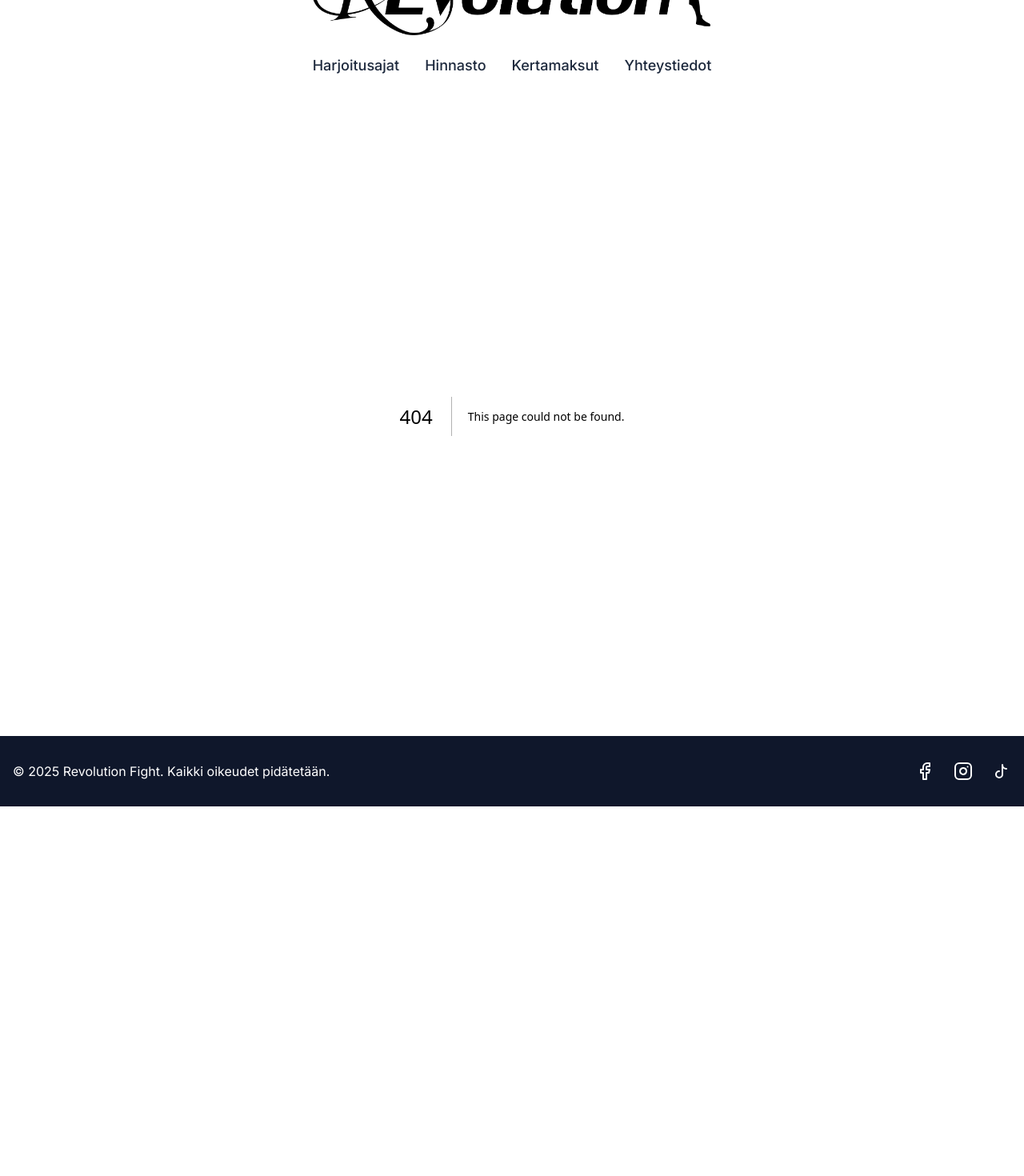
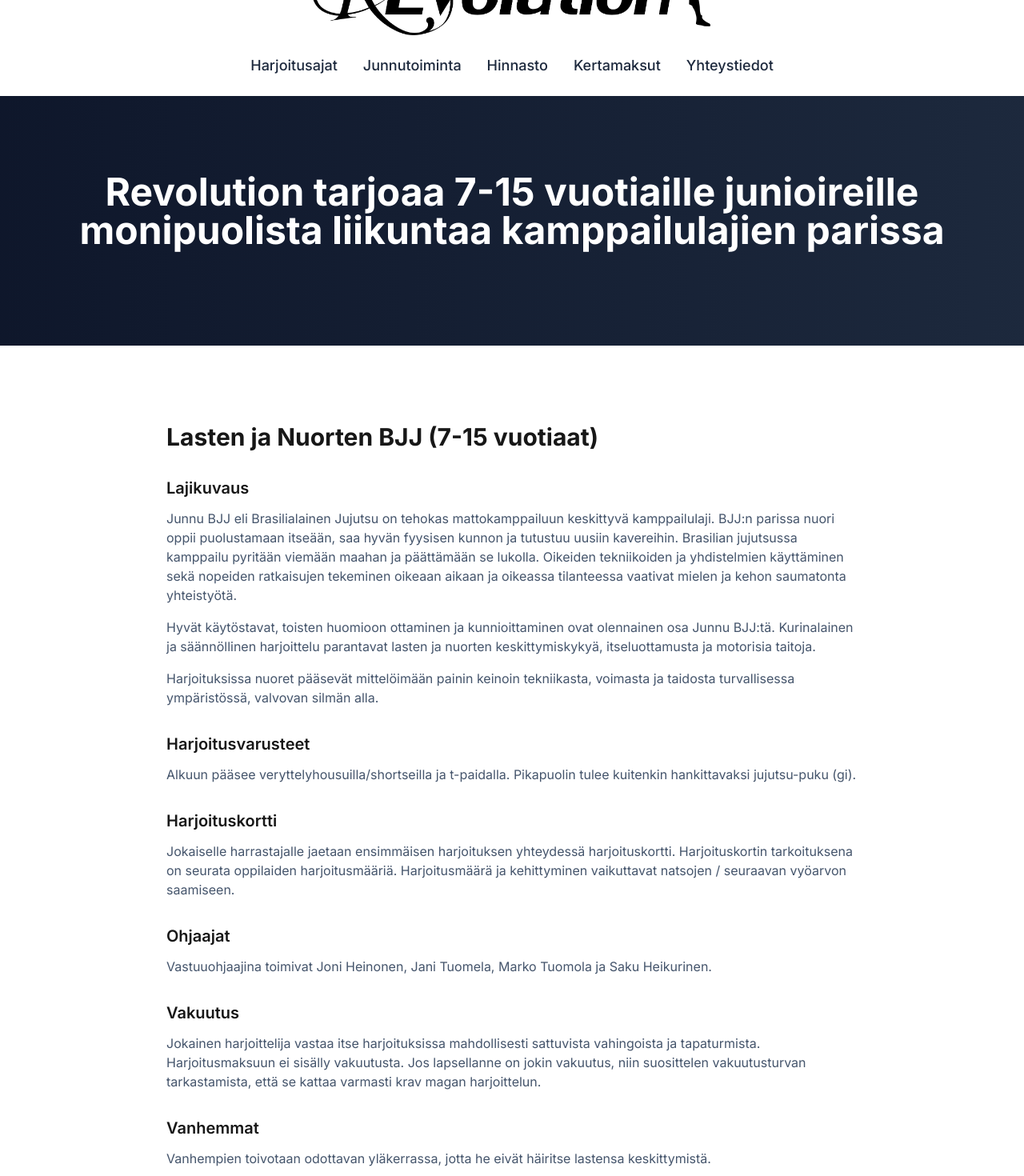
Before and after one commit to revolutionsalo/revolutionsalo.github.io, a Next.js app: page /junnutoiminta in a window 1280 px wide. Before the commit this address had no page. Shown: the part 100-1570 px from the top of the page at 80% size. Before the commit the page ends 1108 px from the top, so only its background shows below. Built offline with nearby package versions, Linux system fonts and the light colour scheme.

Commit message:
add content for juveniles

```diff
--- /dev/null
+++ b/app/junnutoiminta/page.tsx
@@ -0,0 +1,117 @@
+import { Mail } from "lucide-react"
+import { CopyButton } from "@/components/ui/copy-button"
+
+export default function JunnutoimintaPage() {
+  return (
+    <>
+      {/* Hero Section */}
+      <section className="bg-gradient-to-r from-slate-900 to-slate-800 text-white py-16 md:py-24">
+        <div className="container mx-auto px-4 text-center">
+          <h1 className="text-3xl md:text-4xl lg:text-5xl font-bold mb-6">Revolution tarjoaa 7-15 vuotiaille junioireille monipuolista liikuntaa kamppailulajien parissa</h1>
+        </div>
+      </section>
+
+      {/* Main Content */}
+      <section className="py-16 md:py-24 bg-white">
+        <div className="container mx-auto px-4 max-w-4xl">
+          <h2 className="text-2xl md:text-3xl font-bold mb-8">Lasten ja Nuorten BJJ (7-15 vuotiaat)</h2>
+
+          <div className="space-y-8">
+            <div>
+              <h3 className="text-xl font-semibold mb-3">Lajikuvaus</h3>
+              <p className="text-slate-600 mb-4">
+                Junnu BJJ eli Brasilialainen Jujutsu on tehokas mattokamppailuun keskittyvä kamppailulaji. BJJ:n parissa nuori oppii puolustamaan itseään, saa hyvän fyysisen kunnon ja tutustuu uusiin kavereihin. Brasilian jujutsussa kamppailu pyritään viemään maahan ja päättämään se lukolla. Oikeiden tekniikoiden ja yhdistelmien käyttäminen sekä nopeiden ratkaisujen tekeminen oikeaan aikaan ja oikeassa tilanteessa vaativat mielen ja kehon saumatonta yhteistyötä.
+              </p>
+              <p className="text-slate-600 mb-4">
+                Hyvät käytöstavat, toisten huomioon ottaminen ja kunnioittaminen ovat olennainen osa Junnu BJJ:tä. Kurinalainen ja säännöllinen harjoittelu parantavat lasten ja nuorten keskittymiskykyä, itseluottamusta ja motorisia taitoja.
+              </p>
+              <p className="text-slate-600">
+                Harjoituksissa nuoret pääsevät mittelöimään painin keinoin tekniikasta, voimasta ja taidosta turvallisessa ympäristössä, valvovan silmän alla.
+              </p>
+            </div>
+
+            <div>
+              <h3 className="text-xl font-semibold mb-3">Harjoitusvarusteet</h3>
+              <p className="text-slate-600">
+                Alkuun pääsee veryttelyhousuilla/shortseilla ja t-paidalla. Pikapuolin tulee kuitenkin hankittavaksi jujutsu-puku (gi).
+              </p>
+            </div>
+
+            <div>
+              <h3 className="text-xl font-semibold mb-3">Harjoituskortti</h3>
+              <p className="text-slate-600">
+                Jokaiselle harrastajalle jaetaan ensimmäisen harjoituksen yhteydessä harjoituskortti. Harjoituskortin tarkoituksena on seurata oppilaiden harjoitusmääriä. Harjoitusmäärä ja kehittyminen vaikuttavat natsojen / seuraavan vyöarvon saamiseen.
+              </p>
+            </div>
+
+            <div>
+              <h3 className="text-xl font-semibold mb-3">Ohjaajat</h3>
+              <p className="text-slate-600">
+                Vastuuohjaajina toimivat Joni Heinonen, Jani Tuomela, Marko Tuomola ja Saku Heikurinen.
+              </p>
+            </div>
+
+            <div>
+              <h3 className="text-xl font-semibold mb-3">Vakuutus</h3>
+              <p className="text-slate-600">
+                Jokainen harjoittelija vastaa itse harjoituksissa mahdollisesti sattuvista vahingoista ja tapaturmista. Harjoitusmaksuun ei sisälly vakuutusta. Jos lapsellanne on jokin vakuutus, niin suosittelen vakuutusturvan tarkastamista, että se kattaa varmasti krav magan harjoittelun.
+              </p>
+            </div>
+
+            <div>
+              <h3 className="text-xl font-semibold mb-3">Vanhemmat</h3>
+              <p className="text-slate-600">
+                Vanhempien toivotaan odottavan yläkerrassa, jotta he eivät häiritse lastensa keskittymistä.
+              </p>
+            </div>
+
+            <div>
+              <h3 className="text-xl font-semibold mb-3">Myöhästyminen, poissaolot</h3>
+              <p className="text-slate-600">
+                Saapuessanne myöhässä harjoituksiin, harjoittelijan tulee odottaa harjoitusalueen reunalla ohjaajan lupaa liittyä mukaan. Poissaoloista, sairastumisista ym. ei tarvitse ilmoittaa.
+              </p>
+            </div>
+
+            <div>
+              <h3 className="text-xl font-semibold mb-3">Valokuvaus</h3>
+              <p className="text-slate-600">
+                Harjoituksissa on tarkoitus ottaa valokuvia, joita käytetään tulevien kurssien mainontaan ja seuran nettisivuilla. Ilmoitathan erikseen jos lastasi ei saa näkyä kuvissa.
+              </p>
+            </div>
+
+            <div>
+              <h3 className="text-xl font-semibold mb-3">Sosiaalitilat</h3>
+              <p className="text-slate-600">
+                Pukuhuoneet, vessat ja suihkut löytyvät alakerrasta. Näytetään erikseen ensimmäisten treenien yhteydessä.
+              </p>
+            </div>
+
+            <div>
+              <h3 className="text-xl font-semibold mb-3">Tiedottaminen ja viestintä</h3>
+              <p className="text-slate-600 mb-4">
+                Vanhempia tullaan tiedottamaan harjoituksiin liittyvistä asioista pääsääntöisesti sähköpostitse. Toivomme avointa kommunikointia vanhempien kanssa, eli ottakaa rohkeasti yhteyttä, jos jokin askarruttaa mieltänne (sähköpostitse, puhelimitse tai sitten nykäisette ohjaajaa hihasta).
+              </p>
+              <p className="text-slate-600">
+                Kuulisimme myös mieluusti palautetta harjoituksista, jotta pystymme kehittämään toimintaamme. Eli jos lapsenne kertoo kotona pitäneensä erityisesti jostakin tai jos jokin oli sellaista josta hän ei pitänyt niin otamme mieluusti tämän palautteen vastaan.
+              </p>
+            </div>
+
+            <div className="mt-8 pt-8 border-t border-slate-200">
+              <h3 className="text-xl font-semibold mb-3">Ota yhteyttä</h3>
+              <p className="text-slate-600 mb-4">
+                Jos sinulla on kysyttävää junnutoiminnasta, otathan yhteyttä sähköpostitse:
+              </p>
+              <div className="flex items-center">
+                <Mail className="h-5 w-5 text-[#379fdc] mr-3" />
+                <a href="mailto:revolutionsalo@gmail.com" className="text-[#379fdc] hover:underline">
+                  revolutionsalo@gmail.com
+                  <CopyButton text="revolutionsalo@gmail.com" label="email" />
+                </a>
+              </div>
+            </div>
+          </div>
+        </div>
+      </section>
+    </>
+  )
+}
--- a/app/kertamaksut/page.tsx
+++ b/app/kertamaksut/page.tsx
@@ -1,4 +1,5 @@
 import Image from "next/image"
+import { CopyButton } from "@/components/ui/copy-button"
 
 export default function KertamaksutPage() {
   return (
@@ -20,12 +21,18 @@
               className="mx-auto"
             />
           </div>
-
+          <p className="mt-4 mb-2">
+            Tai käytä koodia:
+          </p>
+          <div className="flex items-center justify-center mt-2 mb-6">
+            <span className="font-semibold text-[#379fdc] text-xl">4099VA</span>
+            <CopyButton text="4099VA" label="MobilePay code" />
+          </div>
           <p className="mt-8 text-slate-600">
             Kertamaksu: <span className="font-semibold text-[#379fdc]">9€</span>
           </p>
           <p className="mt-2 text-slate-600">
-            Ota kuitti tai kuvakaappaus maksusta ja näytä se kassalla.
+            Ota kuitti tai kuvakaappaus maksusta ja näytä se ohjaajalle.
           </p>
         </div>
       </div>
--- a/app/layout.tsx
+++ b/app/layout.tsx
@@ -39,6 +39,11 @@
                 <li>
                   <Link href="/#harjoitusajat" className="text-slate-800 dark:text-slate-200 hover:text-[#379fdc] transition-colors font-medium">
                     Harjoitusajat
+                  </Link>
+                </li>
+                <li>
+                  <Link href="/junnutoiminta" className="text-slate-800 dark:text-slate-200 hover:text-[#379fdc] transition-colors font-medium">
+                    Junnutoiminta
                   </Link>
                 </li>
                 <li>
--- a/app/page.tsx
+++ b/app/page.tsx
@@ -1,7 +1,8 @@
 import { Clock, MapPin, Mail, Phone, Facebook, Instagram } from "lucide-react"
 import { Card, CardContent, CardHeader, CardTitle } from "@/components/ui/card"
 import { CopyButton } from "@/components/ui/copy-button"
-import scheduleData from "./data/schedule.json"
+import scheduleData from "./schedule.json"
+import Link from "next/link"
 
 export default function Home() {
   return (
@@ -253,6 +254,11 @@
                 <p className="text-slate-600">
                   Treenit 2x viikossa, koko kauden ajan (kevät/syksy)
                 </p>
+                <div className="mt-4 pt-4 border-t border-slate-200">
+                  <Link href="/junnutoiminta" className="text-[#379fdc] hover:underline flex items-center">
+                    Lue lisää junnutoiminnasta →
+                  </Link>
+                </div>
               </CardContent>
             </Card>
           </div>
```
Also changed, not shown: app/schedule.json (renamed from app/data/schedule.json), public/mobilepay.jpg.
